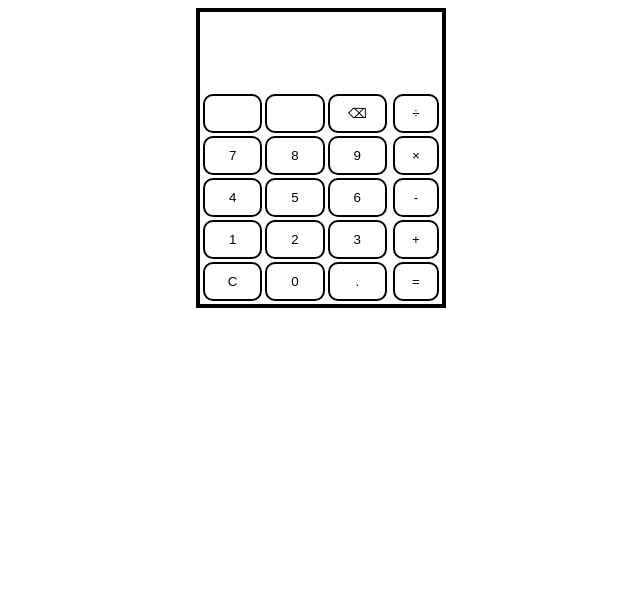
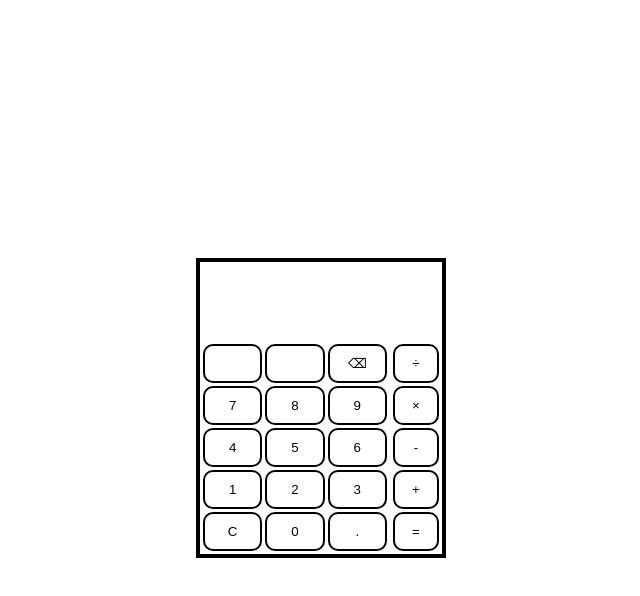
Before and after one commit to alexc2029/odin-calculator, a plain HTML site: page index.html in a window 1280 px wide. Shown: the whole page, without its empty margins (319-959 px from the left). Drawn offline with Linux system fonts and the light colour scheme.

Commit message:
Center calculator in the viewport

```diff
--- a/styles.css
+++ b/styles.css
@@ -2,6 +2,11 @@
 *:before,
 *:after {
 	box-sizing: border-box;
+}
+
+body {
+	display: flex;
+	height: 100vh;
 }
 
 .calculator {
```
